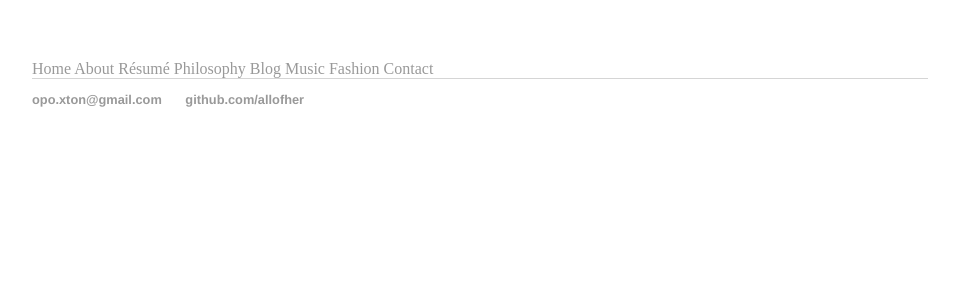
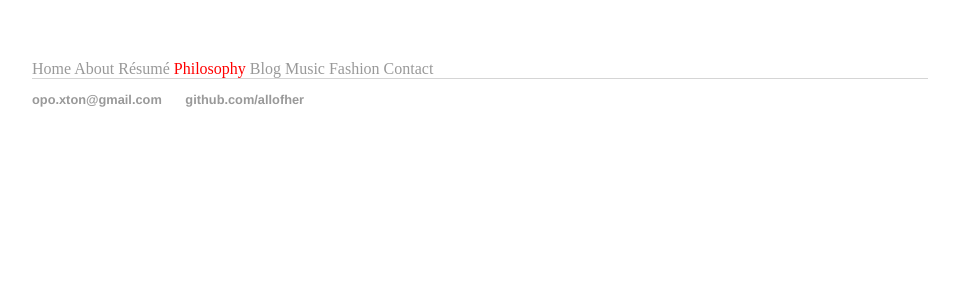
Before and after one commit to allofher/allofher.github.io, a Jekyll site: the page built from philosophy/index.html, in a window 1280 px wide. Shown: the top 300 px of the page, without its empty margins (160-1119 px from the left). Built offline with Jekyll 4.4.1, drawn with Linux system fonts in a browser that asks for light colours.

Commit message:
Update navigation.html

```diff
--- a/_includes/navigation.html
+++ b/_includes/navigation.html
@@ -1,10 +1,10 @@
 <nav>
   <a href="/" {% if page.url == "/" %}style="color: red;"{% endif %}>Home</a>
-  <a href="/about" {% if page.url == "/about.html" %}style="color: red;"{% endif %}>About</a>
+  <a href="/about" {% if page.url == "/about/" %}style="color: red;"{% endif %}>About</a>
   <a href="/files/Oxton Resume.pdf">Résumé</a>
-  <a href="/philosophy" {% if page.url == "/philosophy.html" %}style="color: red;"{% endif %}>Philosophy</a>
-  <a href="/blog" {% if page.url == "/blog.html" %}style="color: red;"{% endif %}>Blog</a>
-  <a href="/music" {% if page.url == "/music.html" %}style="color: red;"{% endif %}>Music</a>
-  <a href="/fashion" {% if page.url == "/fashion.html" %}style="color: red;"{% endif %}>Fashion</a>
+  <a href="/philosophy" {% if page.url == "/philosophy/" %}style="color: red;"{% endif %}>Philosophy</a>
+  <a href="/blog" {% if page.url == "/blog/" %}style="color: red;"{% endif %}>Blog</a>
+  <a href="/music" {% if page.url == "/music/" %}style="color: red;"{% endif %}>Music</a>
+  <a href="/fashion" {% if page.url == "/fashion/" %}style="color: red;"{% endif %}>Fashion</a>
   <a href="/blog">Contact</a>
 </nav>
```
